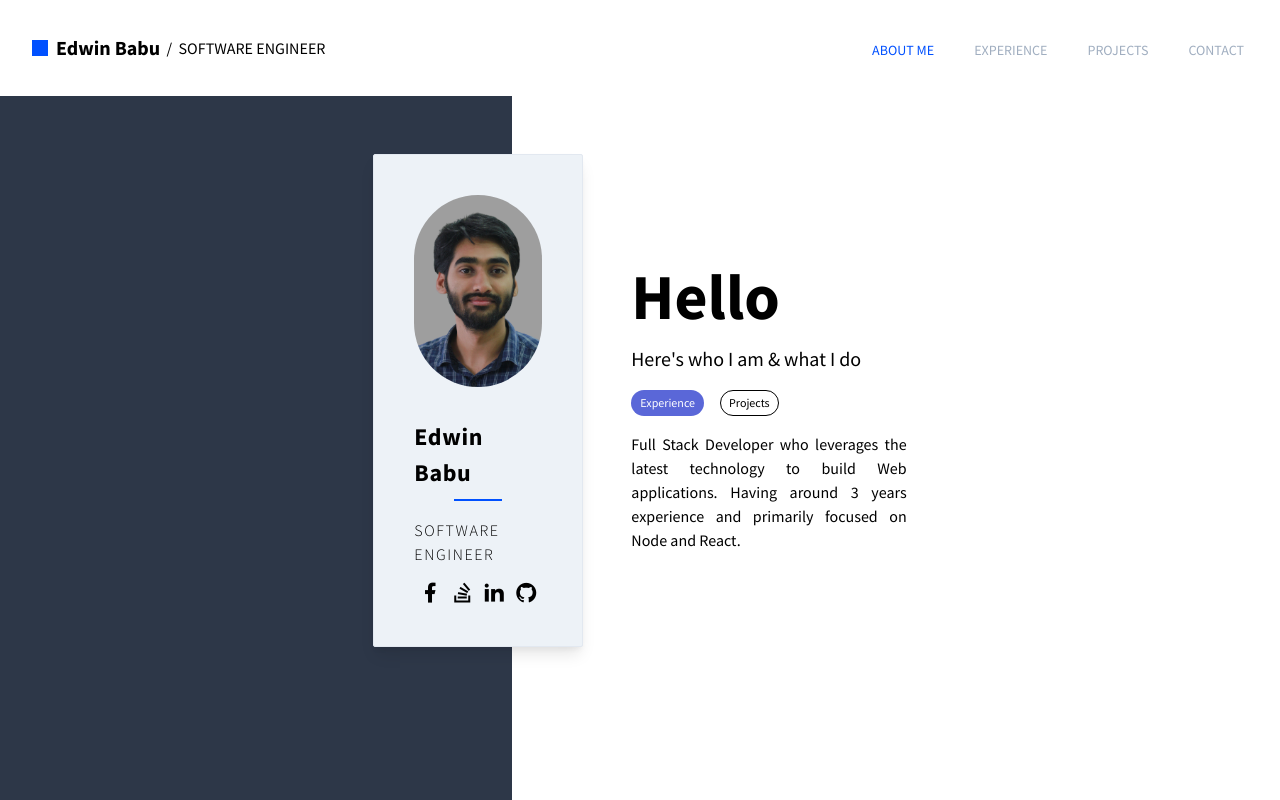
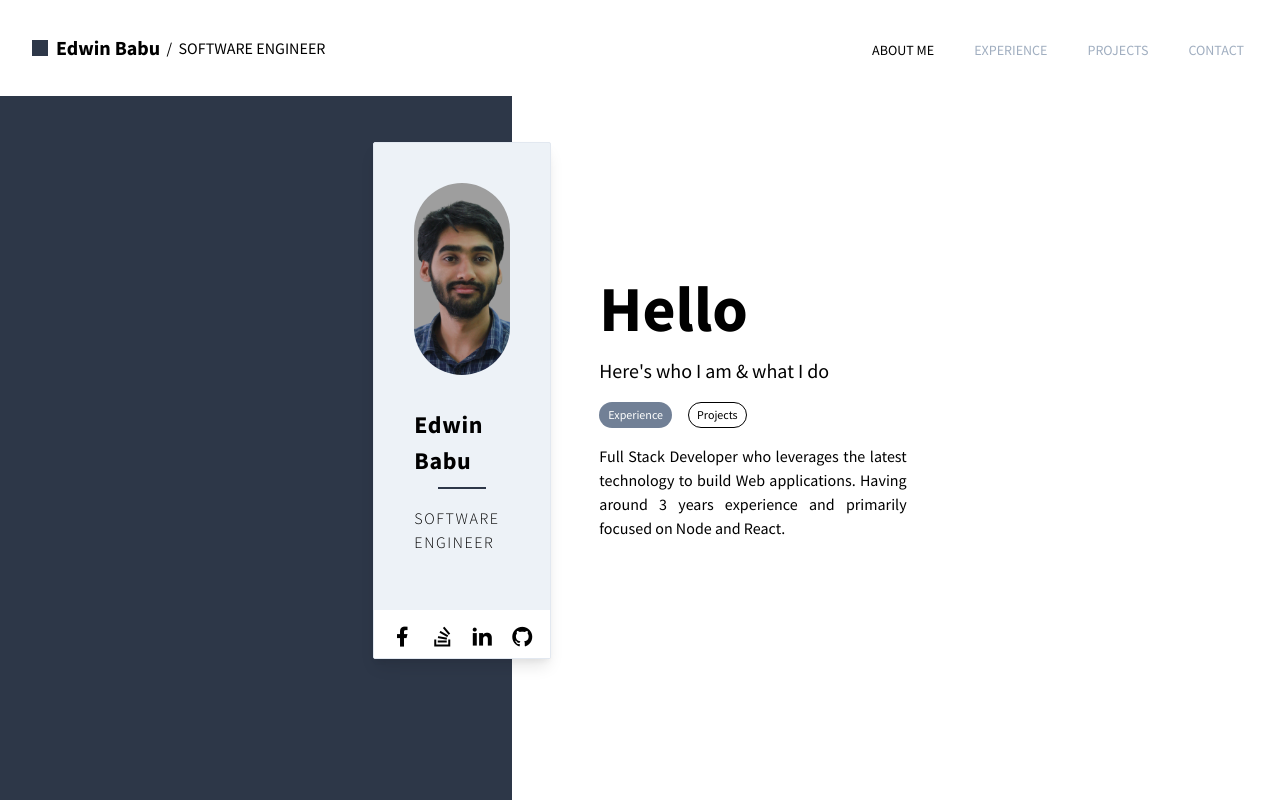
Before and after one commit to edwinbbu/edwinbbu.github.io, a React (Create React App) app: page / in a window 1280 px wide. Built offline with nearby package versions, Linux system fonts and the light colour scheme.

Commit message:
theme changed to black

```diff
--- a/src/components/Home.js
+++ b/src/components/Home.js
@@ -17,29 +17,29 @@ export default function Home() {
 
 const SocialLinks = () => {
   return (
-    <div className="flex flex-row justify-center">
+    <div className="flex flex-row justify-center bg-white p-2 pt-4">
       <a
         target="_blank"
         href="https://www.facebook.com/edwin.babu.188"
-        className="px-1"
+        className="px-2"
       >
         <i className="ri-facebook-fill ri-xl"></i>
       </a>
       <a
         target="_blank"
         href="https://stackoverflow.com/users/6679159/edwin-babu?tab=profile"
-        className="px-1"
+        className="px-2"
       >
         <i className="ri-stack-overflow-line ri-xl"></i>
       </a>
       <a
         target="_blank"
         href="https://www.linkedin.com/in/edwin-babu-59a62214b"
-        className="px-1"
+        className="px-2"
       >
         <i className="ri-linkedin-fill ri-xl"></i>
       </a>
-      <a target="_blank" href="https://github.com/edwinbbu" className="px-1">
+      <a target="_blank" href="https://github.com/edwinbbu" className="px-2">
         <i className="ri-github-fill ri-xl"></i>
       </a>
     </div>
@@ -48,7 +48,8 @@ const SocialLinks = () => {
 
 const LeftContents = () => {
   return (
-    <div className="bg-gray-200 border rounded-sm shadow-lg w-2/5 p-10">
+    <div className="bg-gray-200 border rounded-sm shadow-lg w-2/5">
+      <div className="p-10">
         <div className="flex flex-col items-center justify-start">
           <img
             src="edwin.png"
@@ -58,13 +59,14 @@ const LeftContents = () => {
           <h2 className="flex justify-center text-2xl tracking-wide font-bold mb-2">
             Edwin Babu
           </h2>
-        <div style={{ height: 2 }} className="w-12 bg-blue-500"></div>
+          <div style={{ height: 2 }} className="w-12 bg-gray-800"></div>
           <hr />
           <p className="flex justify-center my-4 font-thin uppercase tracking-widest">
             Software Engineer
           </p>
+        </div>
+      </div>
       <SocialLinks />
-      </div>
     </div>
   );
 };
@@ -75,7 +77,7 @@ const RightContents = () => {
       <h1 className="text-6xl font-bold">Hello</h1>
       <h2 className="text-xl mb-4">Here's who I am & what I do</h2>
       <div className="flex flex-row justify-start mb-4">
-        <button className="inline-flex items-center px-2 py-1 border border-transparent text-xs leading-4 font-medium rounded-xl text-white bg-indigo-600 hover:bg-indigo-500 focus:outline-none focus:border-indigo-700 focus:shadow-outline-indigo active:bg-indigo-700 transition ease-in-out duration-150">
+        <button className="inline-flex items-center px-2 py-1 border border-transparent text-xs leading-4 font-medium rounded-xl text-white bg-gray-600 hover:bg-gray-900 focus:outline-none focus:shadow-outline-indigo active:bg-indigo-700 transition ease-in-out duration-150">
           Experience
         </button>
         <button className="ml-4 inline-flex items-center px-2 py-1 border border-black text-xs leading-4 font-medium rounded-xl text-black bg-white hover:text-gray-500 focus:outline-none focus:shadow-outline-black active:text-gray-800 active:bg-gray-50 transition ease-in-out duration-150">
--- a/src/components/NavBar.js
+++ b/src/components/NavBar.js
@@ -7,7 +7,7 @@ export default function Navbar() {
         <div className="flex justify-between h-24">
           <div className="contents">
             <div className="flex flex-row items-center">
-              <div className="h-4 w-4 bg-primary mr-2"></div>
+              <div className="h-4 w-4 bg-gray-800 mr-2"></div>
               <h2 className="text-xl font-bold">Edwin Babu</h2>
               &nbsp;&nbsp;/&nbsp;&nbsp;
               <h2 className="text-base">SOFTWARE ENGINEER</h2>
@@ -15,7 +15,7 @@ export default function Navbar() {
             <div className="flex justify-end sm:ml-6 sm:flex">
               <Link
                 to="/"
-                className="inline-flex items-center px-1 pt-1 text-sm font-medium leading-5 text-primary focus:outline-none transition duration-150 ease-in-out"
+                className="inline-flex items-center px-1 pt-1 text-sm font-medium leading-5 text-black focus:outline-none transition duration-150 ease-in-out"
               >
                 ABOUT ME
               </Link>
```
Lines whose indentation alone changed are shown as unchanged.
